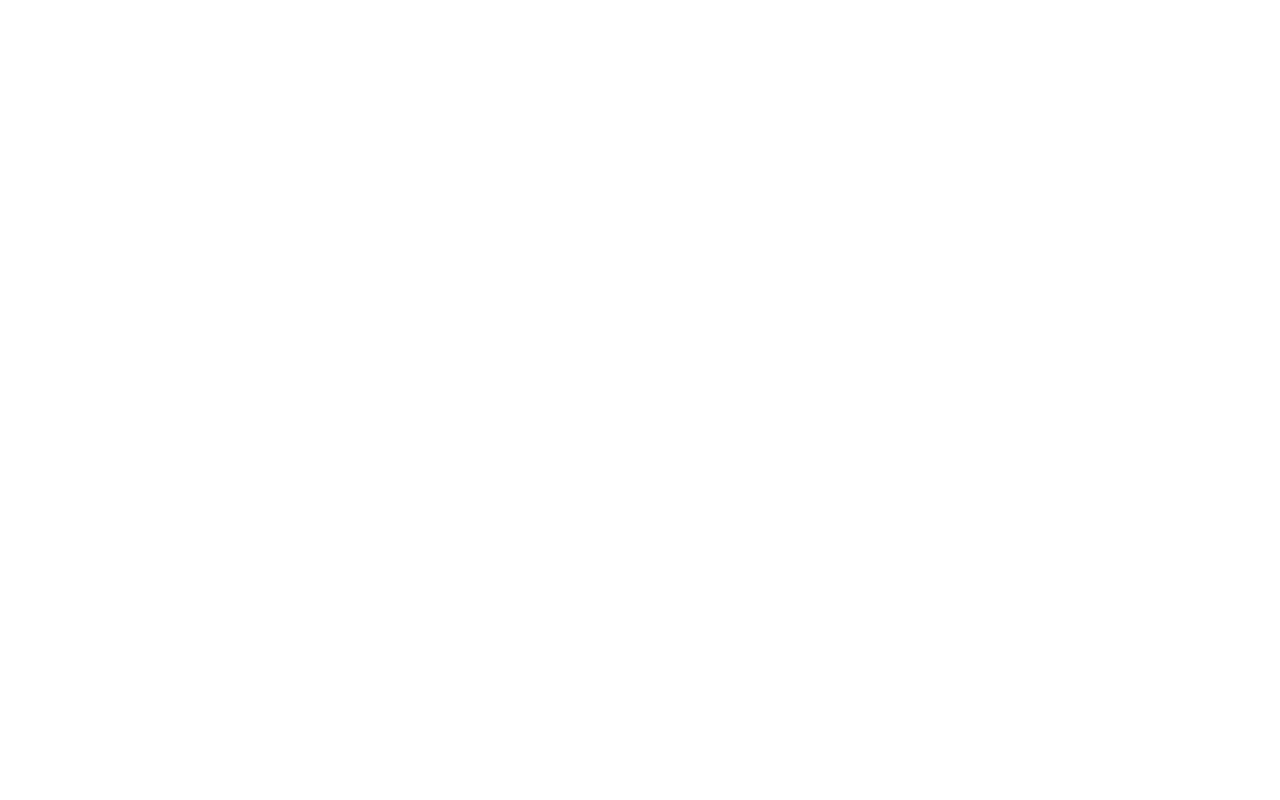
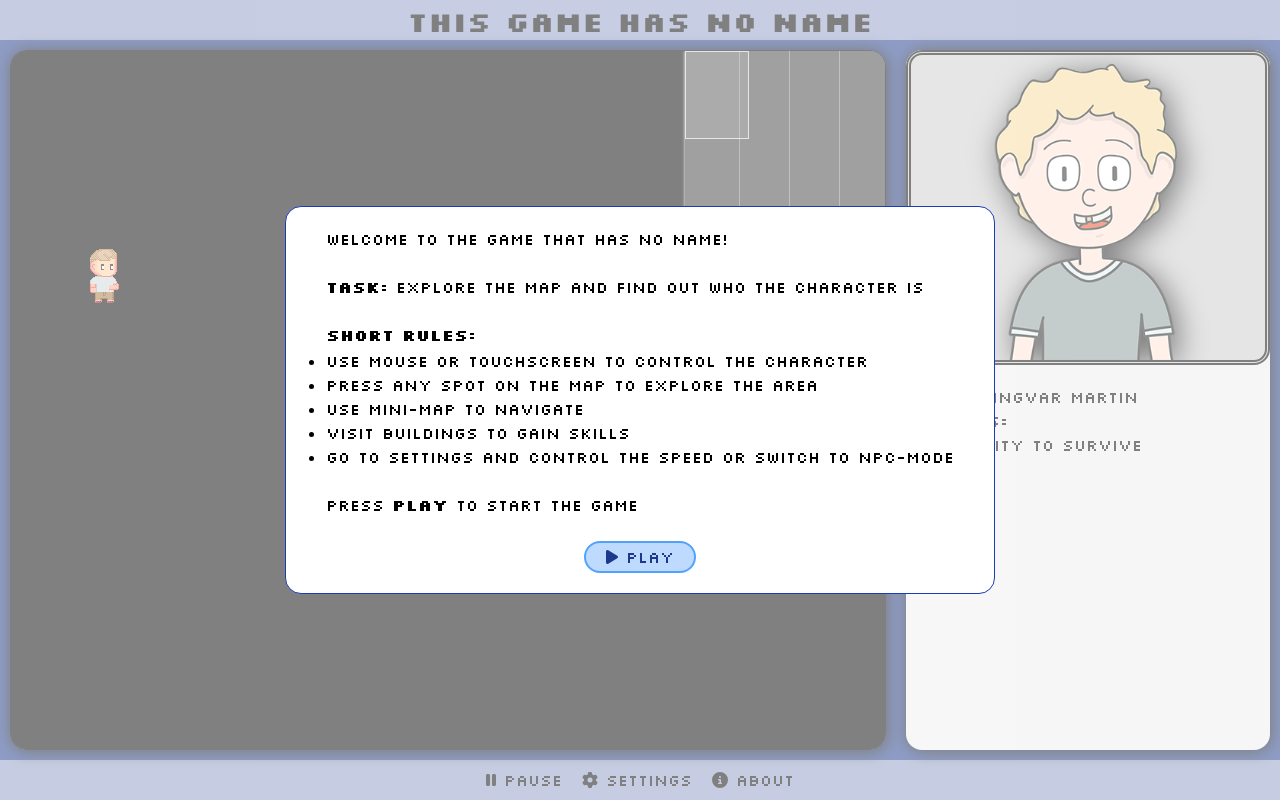
Before and after one commit to ingmartin/ingmartin.github.io, a plain HTML site: page index.html in a window 1280 px wide. Drawn offline with Linux system fonts and the light colour scheme.

Commit message:
minor fixes

```diff
--- a/index.html
+++ b/index.html
@@ -1,3 +1,3 @@
 <!doctype html><html lang="en"><head><meta charset="utf-8"/><link rel="icon" href="/favicon.png"/><meta name="viewport" content="width=device-width,initial-scale=1"/><meta name="theme-color" content="#000000"/><meta name="description" content="At the age of complete visualization letters on the blank piece of a paper seem a little bit tiring for perceiving.
       CV is a formal document but it can be added with entertaining elements.
-      A pixel game to gain the skills and show the professional background can be a compromise between capturing attention by vivid content and formal lists of the skills possessed."/><link rel="manifest" href="/manifest.json"/><link href="/style.css" rel="stylesheet"><title>This Game has no name</title><script defer="defer" src="/static/js/main.04d1ede4.js"></script><link href="/static/css/main.7ed05f48.css" rel="stylesheet"></head><body><noscript>You need to enable JavaScript to run this app.</noscript><div id="root"></div></body></html>
+      A pixel game to gain the skills and show the professional background can be a compromise between capturing attention by vivid content and formal lists of the skills possessed."/><link rel="manifest" href="/manifest.json"/><link href="/style.css" rel="stylesheet"><title>This Game has no name</title><script defer="defer" src="/static/js/main.876cd744.js"></script><link href="/static/css/main.7ed05f48.css" rel="stylesheet"></head><body><noscript>You need to enable JavaScript to run this app.</noscript><div id="root"></div></body></html>
```
Also changed, not shown: asset-manifest.json.
